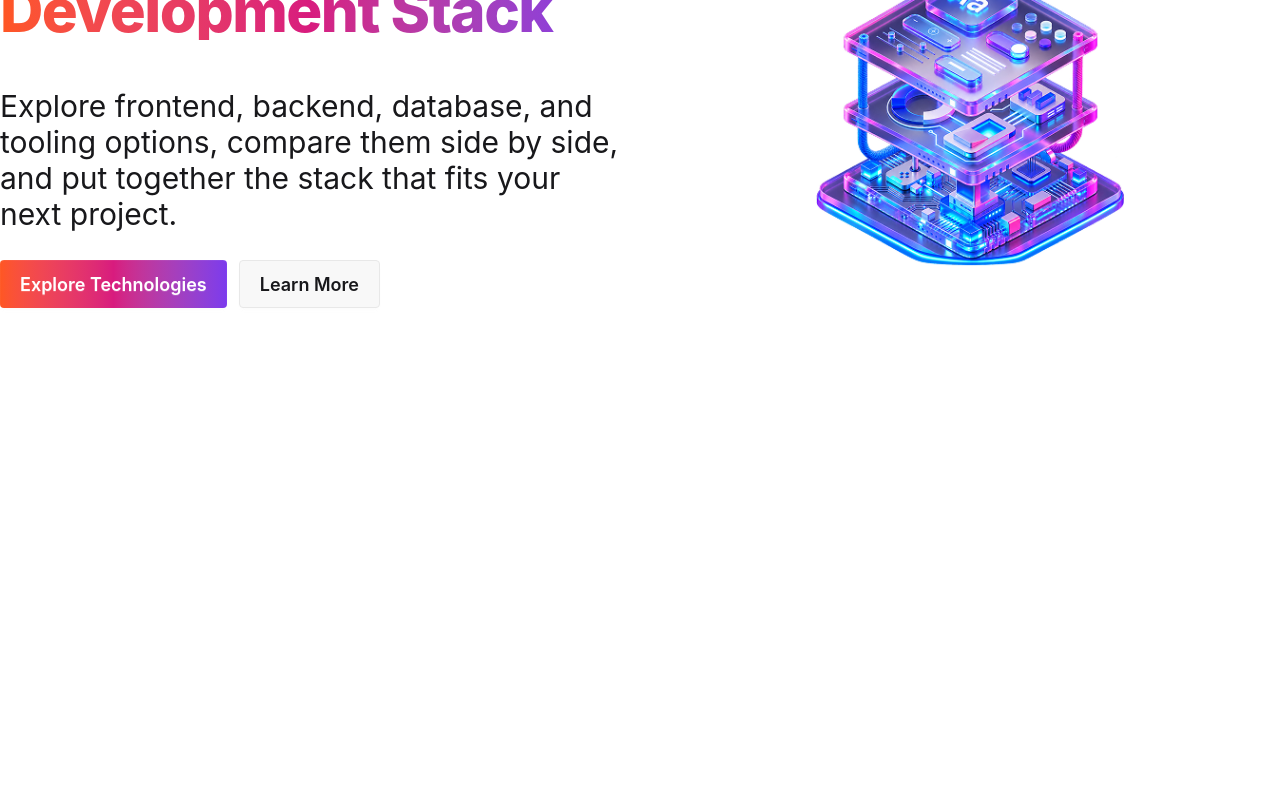
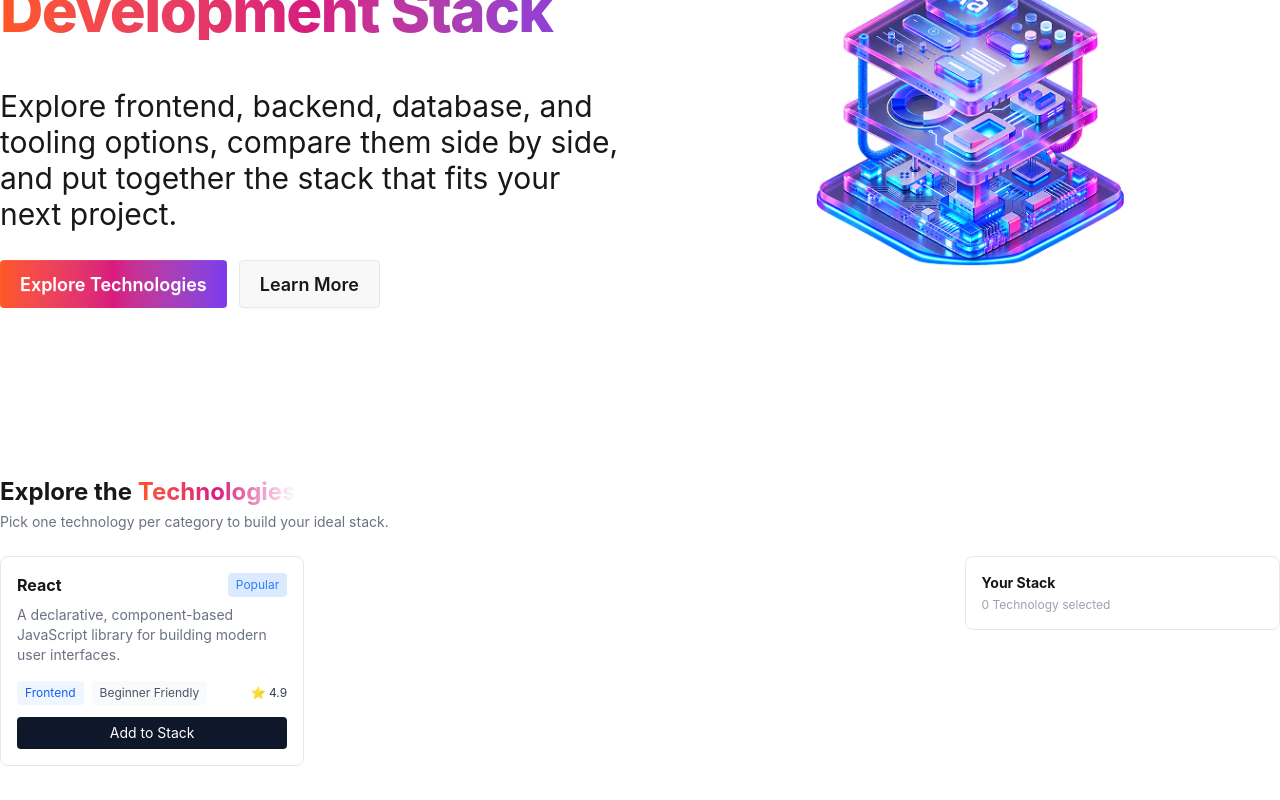
Before and after one commit to ovisl9614/react-assignment, a React (Vite) app: page / in a window 1280 px wide. Shown: the part 248-1048 px from the top of the page. Before the commit the page ends 800 px from the top, so only its background shows below. Built offline with nearby package versions, Linux system fonts and the light colour scheme.

Commit message:
poor card added

```diff
--- a/src/App.tsx
+++ b/src/App.tsx
@@ -1,5 +1,6 @@
 import Banner from "./components/Banner";
 import Nav from "./components/Nav";
+import Cards from './components/Cards';
 
 
 function App() {
@@ -9,6 +10,7 @@ function App() {
     <>
    <Nav />
    <Banner />
+   <Cards />
     </>
 
   )
--- a/src/components/Cards.tsx
+++ b/src/components/Cards.tsx
@@ -2,10 +2,60 @@ import React from 'react';
 
 const Cards = () => {
     return (
-        <div>
-            <div>
-                <h2>Explore the Technologies</h2>
-                <p>Pick one technology per category to build your ideal stack.</p>
+        <div className='container mx-auto my-20'>
+
+            <div className='mb-8'>
+
+                <h2 className='text-2xl font-bold'>
+                    Explore the{' '}
+                    <span className='bg-gradient-to-r from-[#FF5722] via-[#D81B7E] bg-clip-text text-transparent'>
+                        Technologies
+                    </span>
+                </h2>
+                <p className='text-sm text-gray-500 mt-1'>Pick one technology per category to build your ideal stack.</p>
+
+                <div className='flex gap-5 mt-6'>
+                    <div className='w-3/4 grid grid-cols-3 gap-4'>
+
+
+                        {/* card 1 */}
+                        <div className='border border-gray-200 rounded-lg p-4'>
+
+                            <div className='flex justify-between'>
+                                <h3 className='font-bold'>React</h3>
+                                <span className='text-xs bg-blue-100 text-blue-500 px-2 py-1 rounded'>
+                                    Popular
+                                </span>
+                            </div>
+
+                            <p className='text-sm text-gray-500 my-2'>
+                                A declarative, component-based
+                                JavaScript library for building modern user
+                                interfaces.
+                            </p>
+
+                            <div className='flex items-center justify-between text-xs mt-4'>
+                                <div className='flex gap-2'>
+                                    <span className='bg-blue-50 text-blue-600 px-2 py-1 rounded'>Frontend</span>
+                                    <span className='bg-gray-50 text-gray-600 px-2 py-1 rounded'>Beginner Friendly</span>
+                                </div>
+                                <span className='text-gray-700'>⭐ 4.9</span>
+                            </div>
+
+                            <button className='w-full mt-3 py-1.5 rounded bg-[#0F172A] text-white text-sm'>
+                                Add to Stack
+                            </button>
+                        </div>
+
+                        {/* card 2 */}
+                    </div>
+
+                    <div className='w-1/4 border border-gray-200 rounded-lg p-4 h-fit'>
+                        <h4 className='font-bold text-sm'>Your Stack</h4>
+                        <p className='text-xs text-gray-400 mt-1'>0 Technology selected</p>
+                    </div>
+                </div>
+
             </div>
 
             <div>
```
